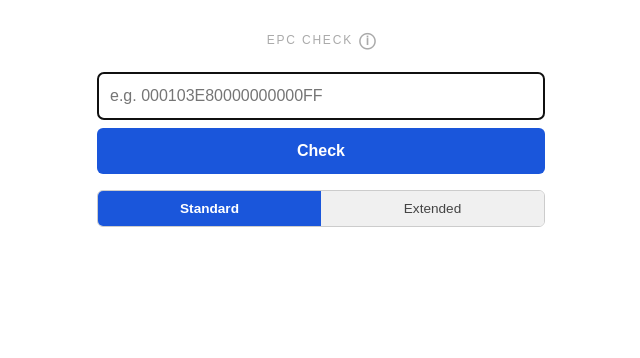
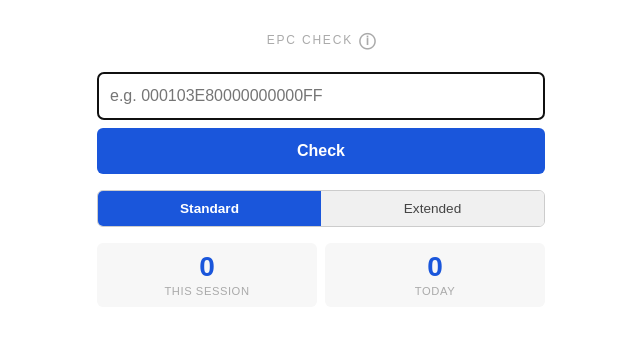
Before and after one commit to dcozargrafia/epc-check, a plain HTML site: page index.html in a window 1280 px wide. Shown: the whole page, without its empty margins (319-959 px from the left). Drawn offline with Linux system fonts and the light colour scheme.

Commit message:
feat: añadir contadores de EPCs por sesión y por día

```diff
--- a/index.html
+++ b/index.html
@@ -160,6 +160,37 @@
       display: block;
     }
 
+    .contadores {
+      display: flex;
+      gap: 8px;
+      margin: 16px 0 0;
+    }
+
+    .contador {
+      flex: 1;
+      background: #f7f7f7;
+      border-radius: 6px;
+      padding: 10px;
+      text-align: center;
+    }
+
+    .contador .num {
+      display: block;
+      font-size: 1.75rem;
+      font-weight: bold;
+      color: #1a56db;
+      line-height: 1;
+    }
+
+    .contador .label {
+      display: block;
+      font-size: 0.7rem;
+      text-transform: uppercase;
+      letter-spacing: 0.05em;
+      color: #aaa;
+      margin-top: 4px;
+    }
+
     .error {
       color: #cc0000;
     }
@@ -193,11 +224,43 @@
     <button id="btn-extended" onclick="setModo('extended')">Extended</button>
   </div>
 
+  <div class="contadores">
+    <div class="contador">
+      <span class="num" id="cnt-sesion">0</span>
+      <span class="label">This session</span>
+    </div>
+    <div class="contador">
+      <span class="num" id="cnt-dia">0</span>
+      <span class="label">Today</span>
+    </div>
+  </div>
+
   <div class="resultado" id="resultado"></div>
 
   <script>
 
     let bloqueado = false;
+    let contadorSesion = 0;
+
+    function getFechaHoy() {
+      return new Date().toISOString().slice(0, 10);
+    }
+
+    function getContadorDia() {
+      const datos = JSON.parse(localStorage.getItem('epc-contador') || '{}');
+      return datos.fecha === getFechaHoy() ? datos.count : 0;
+    }
+
+    function incrementarContadores() {
+      contadorSesion++;
+      document.getElementById('cnt-sesion').textContent = contadorSesion;
+
+      const hoy = getFechaHoy();
+      const datos = JSON.parse(localStorage.getItem('epc-contador') || '{}');
+      const countDia = datos.fecha === hoy ? datos.count + 1 : 1;
+      localStorage.setItem('epc-contador', JSON.stringify({ fecha: hoy, count: countDia }));
+      document.getElementById('cnt-dia').textContent = countDia;
+    }
 
     function toggleInfo() {
       document.getElementById('info').classList.toggle('visible');
@@ -293,12 +356,14 @@
       }
 
       if (!soloActualizar) {
+        incrementarContadores();
         epcInput.value = '';
         bloquearInput();
       }
     }
 
     window.onload = function () {
+      document.getElementById('cnt-dia').textContent = getContadorDia();
       document.getElementById('epc').focus();
     };
   </script>
```
